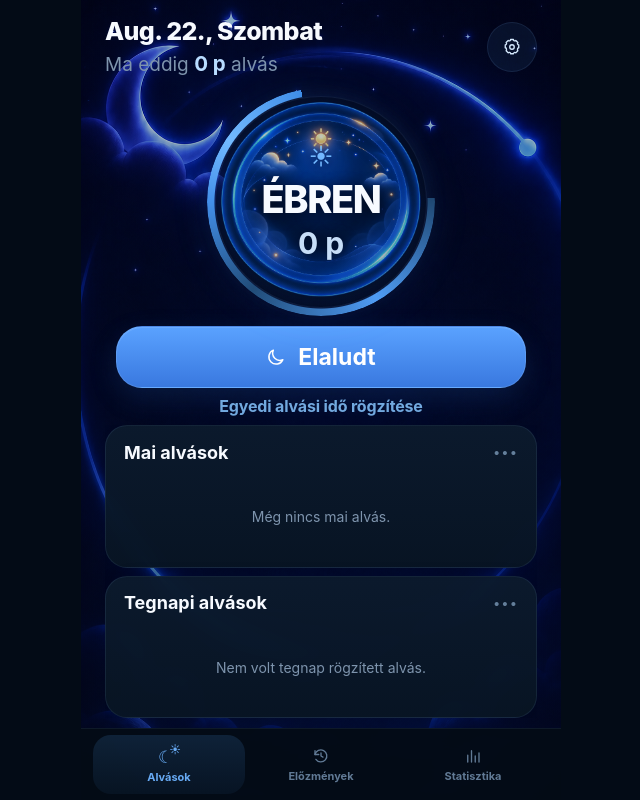
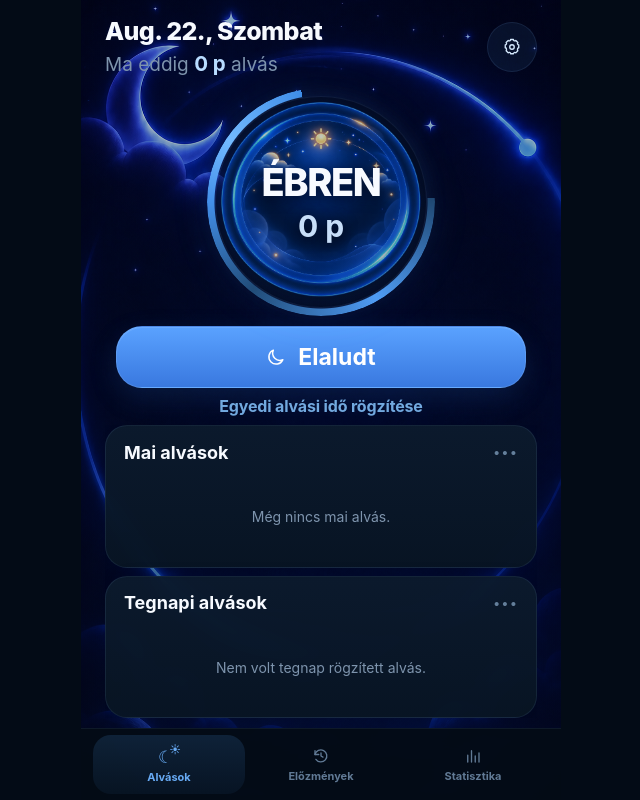
Before and after one commit to czkiii/botond-sleep-tracker, a React (Vite) app: page / in a window 1280 px wide. Shown: the whole page, without its empty margins (319-959 px from the left). Built offline with nearby package versions, Linux system fonts and the light colour scheme.

Commit message:
Remove redundant status orb icon

```diff
--- a/src/background-theme.css
+++ b/src/background-theme.css
@@ -53,6 +53,12 @@ body,
   text-shadow: 0 2px 14px rgba(0, 5, 18, 0.85);
 }
 
+/* The orb artwork already carries the day/night motif, so the old tiny icon above
+   ÉBREN / ALSZIK is redundant. CTA icons elsewhere remain untouched. */
+.status-orb .orb-icon {
+  display: none;
+}
+
 /* Recharts adds a light rectangular hover/touch cursor behind the active bar by default.
    Keep the tooltip, but make that cursor fully transparent so the chart stays on-theme. */
 .recharts-tooltip-cursor {
```
